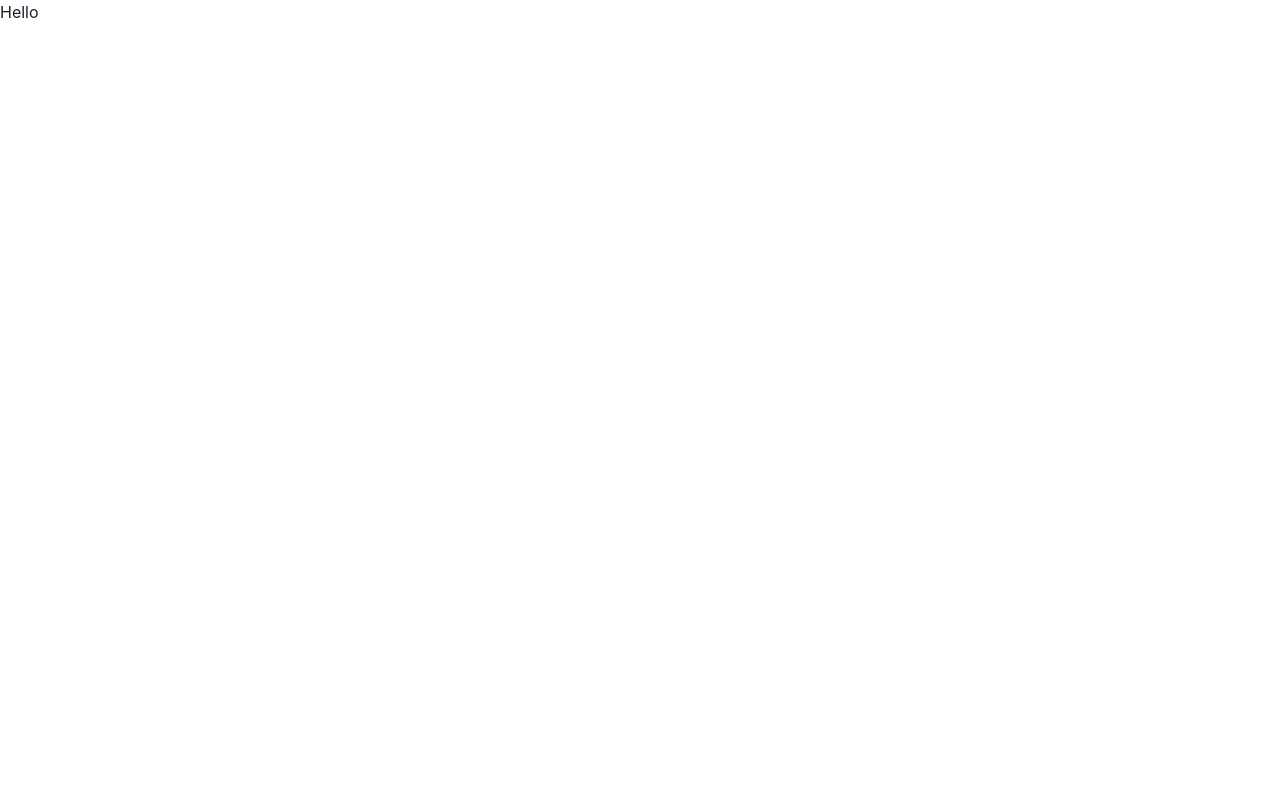
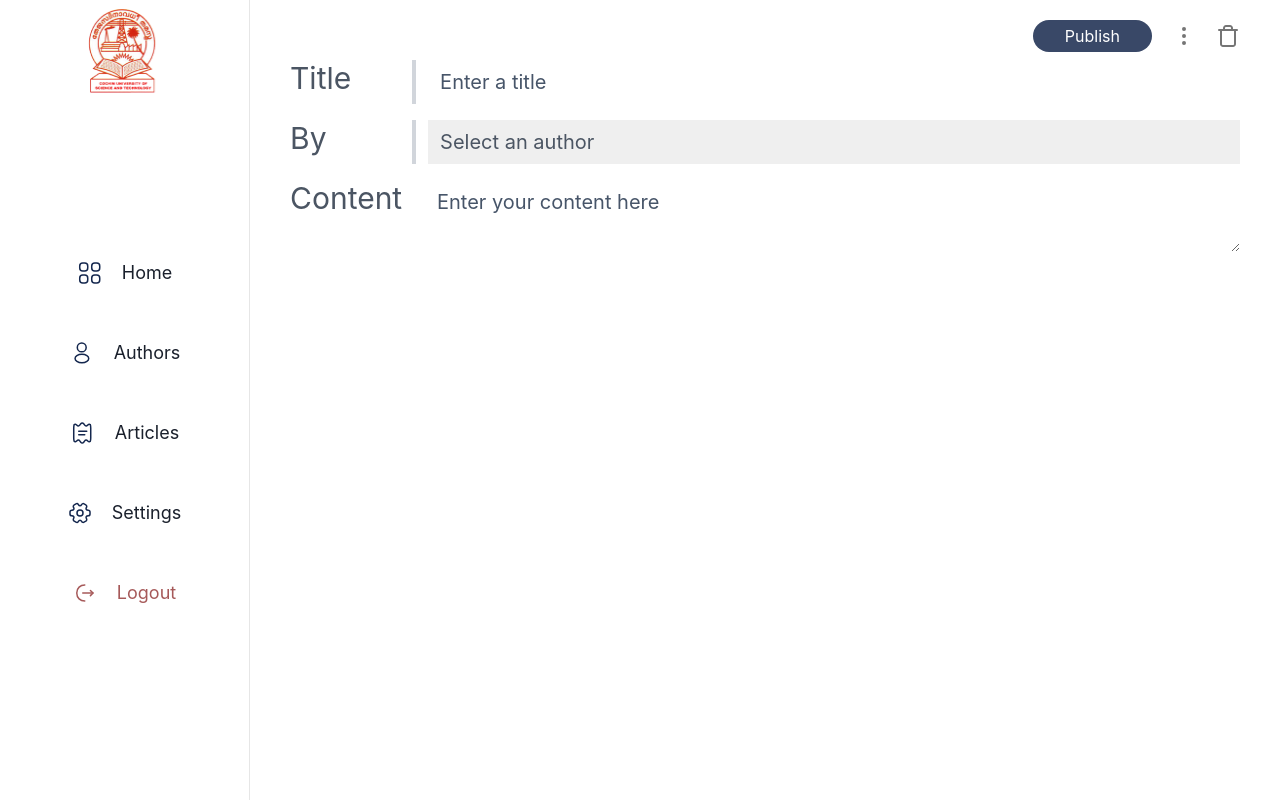
Before and after one commit to VishnuS-2000/Articles, a Next.js app: page /admin/dashboard/articles/create in a window 1280 px wide. Built offline with nearby package versions, Linux system fonts and the light colour scheme.

Commit message:
Article create page UI complete.

```diff
--- a/pages/admin/dashboard/articles/create.tsx
+++ b/pages/admin/dashboard/articles/create.tsx
@@ -1,17 +1,47 @@
-import type {NextPage} from 'next'
+import type { NextPage } from 'next'
+import { SideBar } from '../../../../components/sideBar';
 
-const ArticleCreate=()=>{
-
-
-
-
-
-return <h1>
-                Hello
-    </h1>
-
-
-
+const ArticleCreate = () => {
+    return (
+        <div className='flex'>
+            <SideBar />
+            <form className='flex-1 p-5 flex flex-col justify-start align-top'>
+                <div className='flex flex-row-reverse gap-5 mr-5 items-center'>
+                    <a className='' href="#">
+                        <svg width="24" height="24" viewBox="0 0 24 24" fill="none" xmlns="http://www.w3.org/2000/svg">
+                            <path d="M3 6H5H21" stroke="#757575" stroke-width="2" stroke-linecap="round" stroke-linejoin="round" />
+                            <path d="M8 6V4C8 3.46957 8.21071 2.96086 8.58579 2.58579C8.96086 2.21071 9.46957 2 10 2H14C14.5304 2 15.0391 2.21071 15.4142 2.58579C15.7893 2.96086 16 3.46957 16 4V6M19 6V20C19 20.5304 18.7893 21.0391 18.4142 21.4142C18.0391 21.7893 17.5304 22 17 22H7C6.46957 22 5.96086 21.7893 5.58579 21.4142C5.21071 21.0391 5 20.5304 5 20V6H19Z" stroke="#757575" stroke-width="2" stroke-linecap="round" stroke-linejoin="round" />
+                        </svg>
+                    </a>
+                    <a className='' href="#">
+                        <svg width="24" height="24" viewBox="0 0 24 24" fill="none" xmlns="http://www.w3.org/2000/svg">
+                            <path d="M12 13C12.5523 13 13 12.5523 13 12C13 11.4477 12.5523 11 12 11C11.4477 11 11 11.4477 11 12C11 12.5523 11.4477 13 12 13Z" stroke="#757575" stroke-width="2" stroke-linecap="round" stroke-linejoin="round" />
+                            <path d="M12 6C12.5523 6 13 5.55228 13 5C13 4.44772 12.5523 4 12 4C11.4477 4 11 4.44772 11 5C11 5.55228 11.4477 6 12 6Z" stroke="#757575" stroke-width="2" stroke-linecap="round" stroke-linejoin="round" />
+                            <path d="M12 20C12.5523 20 13 19.5523 13 19C13 18.4477 12.5523 18 12 18C11.4477 18 11 18.4477 11 19C11 19.5523 11.4477 20 12 20Z" stroke="#757575" stroke-width="2" stroke-linecap="round" stroke-linejoin="round" />
+                        </svg>
+                    </a>
+                    <button className='bg-[#394867] text-white px-8 py-1 rounded-full'>Publish</button>
+                </div>
+                <div className="flex px-5 py-2 space-x-3 ">
+                    <label className="w-36 text-3xl text-gray-600 pr-5 border-r-4 border-gray-300">Title</label>
+                    <input className="w-full px-3 py-2 text-xl focus:outline-none caret-gray-600 text-gray-600 placeholder:text-slate-600" type="text" placeholder='Enter a title' />
+                </div>
+                <div className="flex px-5 py-2 space-x-3 ">
+                    <label className="w-36 text-3xl text-gray-600 pr-5 border-r-4 border-gray-300">By</label>
+                    <select name="author_select" className="w-full px-3 py-2 text-xl focus:outline-none text-gray-600 appearance-none caret-gray-400">
+                        <option className='text-gray-600' value="">Select an author</option>
+                        <option className='text-gray-600' value="1">Author 1</option>
+                        <option className='text-gray-600' value="2">Author 2</option>
+                        <option className='text-gray-600' value="3">Author 3</option>
+                    </select>
+                </div>
+                <div className="flex px-5 py-2 space-x-3 ">
+                    <label className="w-36 text-3xl text-gray-600">Content</label>
+                    <textarea className="w-full px-3 py-2 text-xl focus:outline-none caret-gray-400 placeholder:text-slate-600" placeholder="Enter your content here" />
+                </div>
+            </form>
+        </div>
+    );
 }
 
 
```
